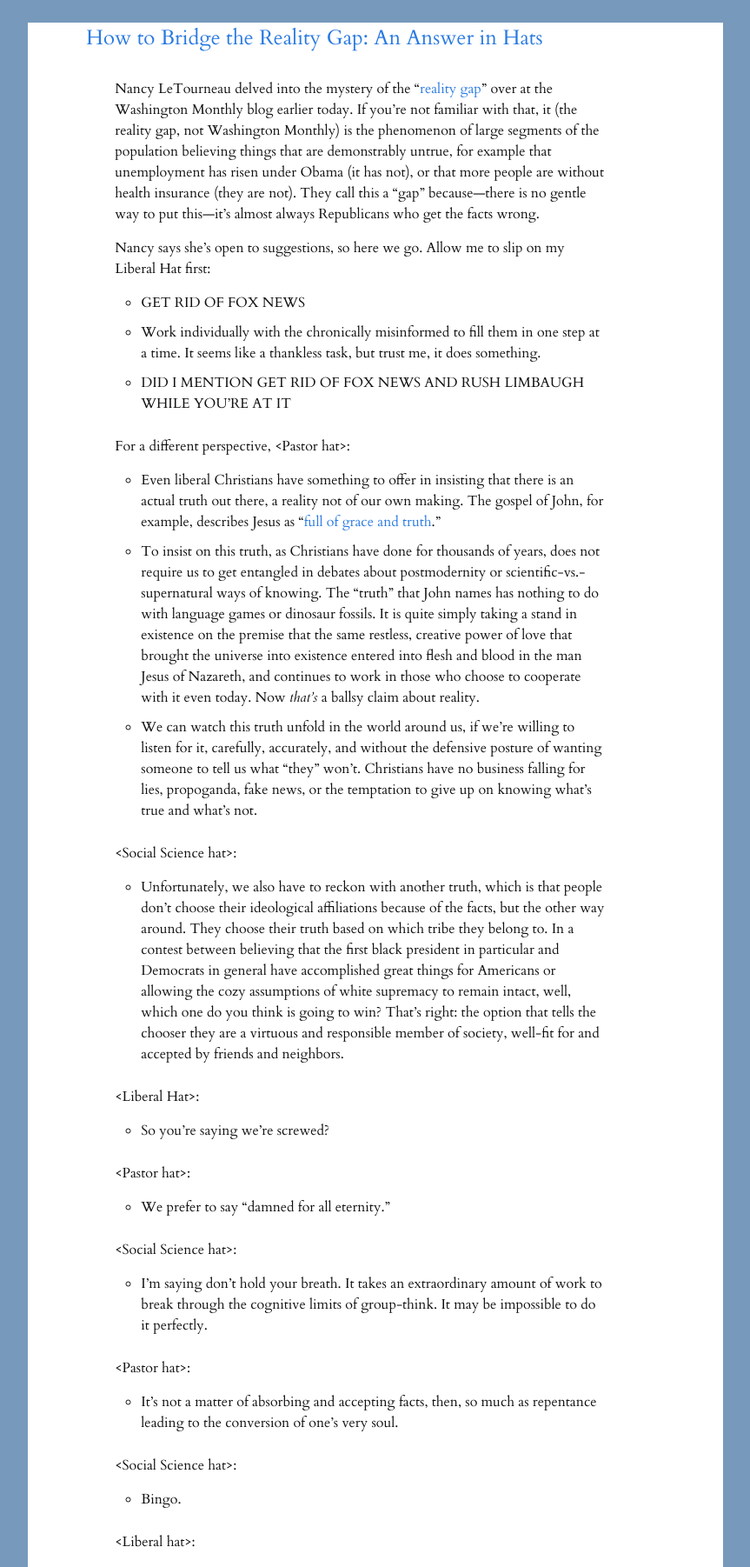
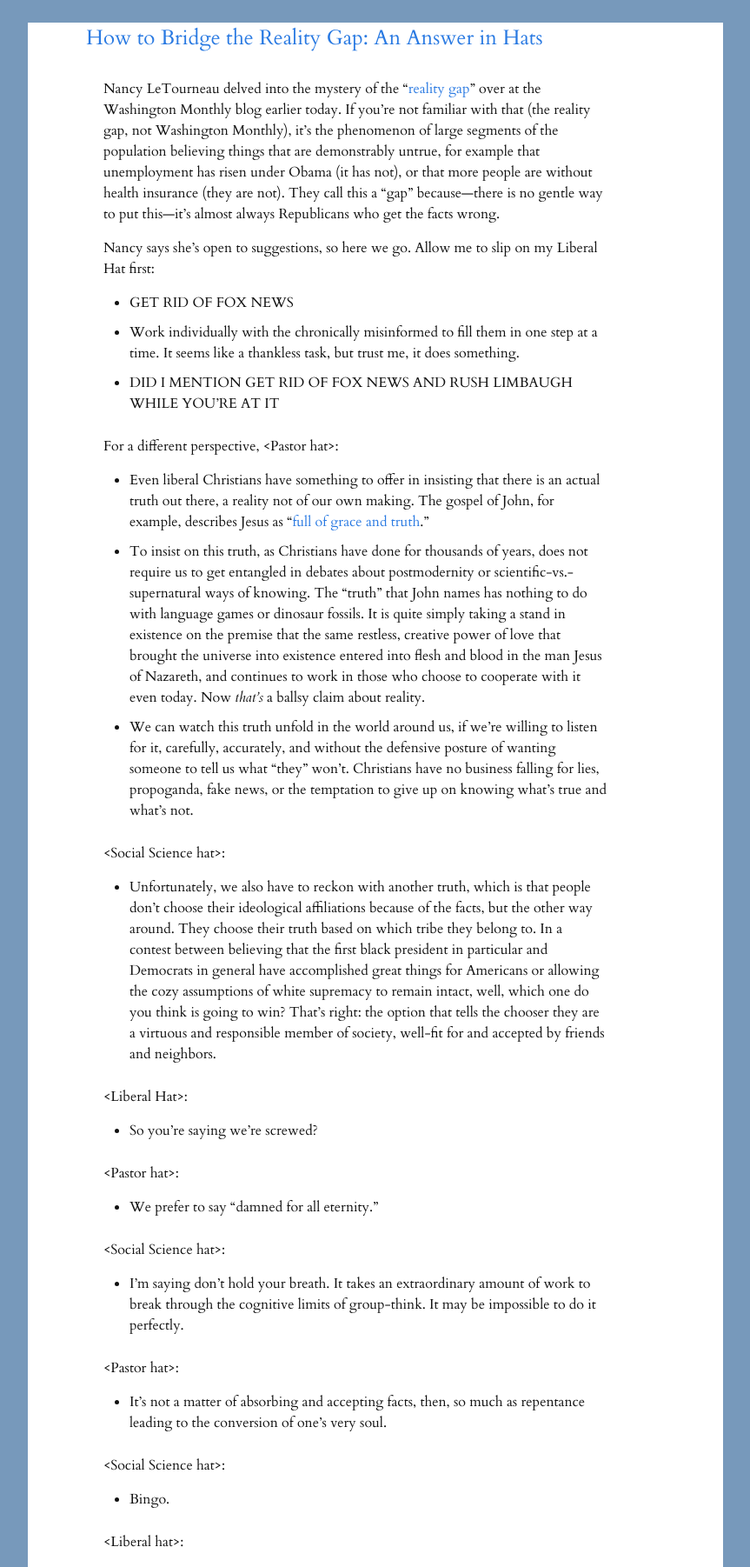
Before and after one commit to pastordan/pastordan.github.io, a Jekyll site: the page built from index.html, in a window 1280 px wide, cut to the strip 104-1906 px from the top of the page. Shown: the whole strip at 87% size, without its empty margins (208-1071 px from the left). Built offline with Jekyll 4.4.1, drawn with Linux system fonts in a browser that asks for light colours; nearby versions of some CDN libraries; library files that are not in the unit come from our copies; the list of posts is cut into pages by our own code.

Commit message:
minor edit

```diff
--- a/_posts/2016-12-28-bridging-the-reality-gap.md
+++ b/_posts/2016-12-28-bridging-the-reality-gap.md
@@ -9,7 +9,7 @@ tags:
   hats
 ---
 
-Nancy LeTourneau delved into the mystery of the "[reality gap](http://washingtonmonthly.com/2016/12/28/how-do-we-bridge-the-reality-gap/#.WGQrukbIUD0.twitter)" over at the Washington Monthly blog earlier today. If you're not familiar with that, it (the reality gap, not Washington Monthly) is the phenomenon of large segments of the population believing things that are demonstrably untrue, for example that unemployment has risen under Obama (it has not), or that more people are without health insurance (they are not). They call this a "gap" because&mdash;there is no gentle way to put this&mdash;it's almost always Republicans who get the facts wrong.
+Nancy LeTourneau delved into the mystery of the "[reality gap](http://washingtonmonthly.com/2016/12/28/how-do-we-bridge-the-reality-gap/#.WGQrukbIUD0.twitter)" over at the Washington Monthly blog earlier today. If you're not familiar with that (the reality gap, not Washington Monthly), it's the phenomenon of large segments of the population believing things that are demonstrably untrue, for example that unemployment has risen under Obama (it has not), or that more people are without health insurance (they are not). They call this a "gap" because&mdash;there is no gentle way to put this&mdash;it's almost always Republicans who get the facts wrong.
 
 Nancy says she's open to suggestions, so here we go. Allow me to slip on my Liberal Hat first:
 
--- a/css/main.css
+++ b/css/main.css
@@ -422,7 +422,11 @@ a.post-link:hover {
 }
 
 .content {
-  padding:2% 10% 0 5%
+  padding:2% 10% 0 3%
+}
+
+.content li {
+  list-style-type: disc;
 }
 
 #search {
```
